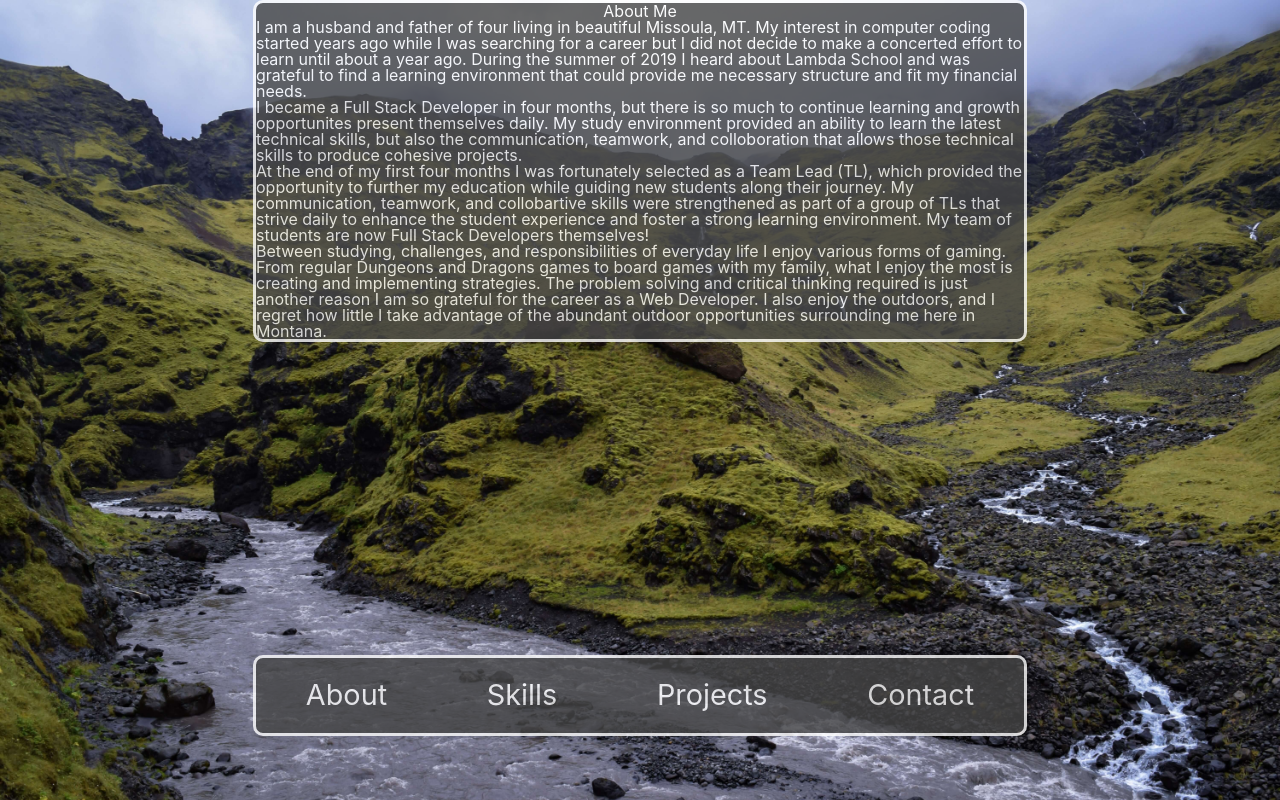
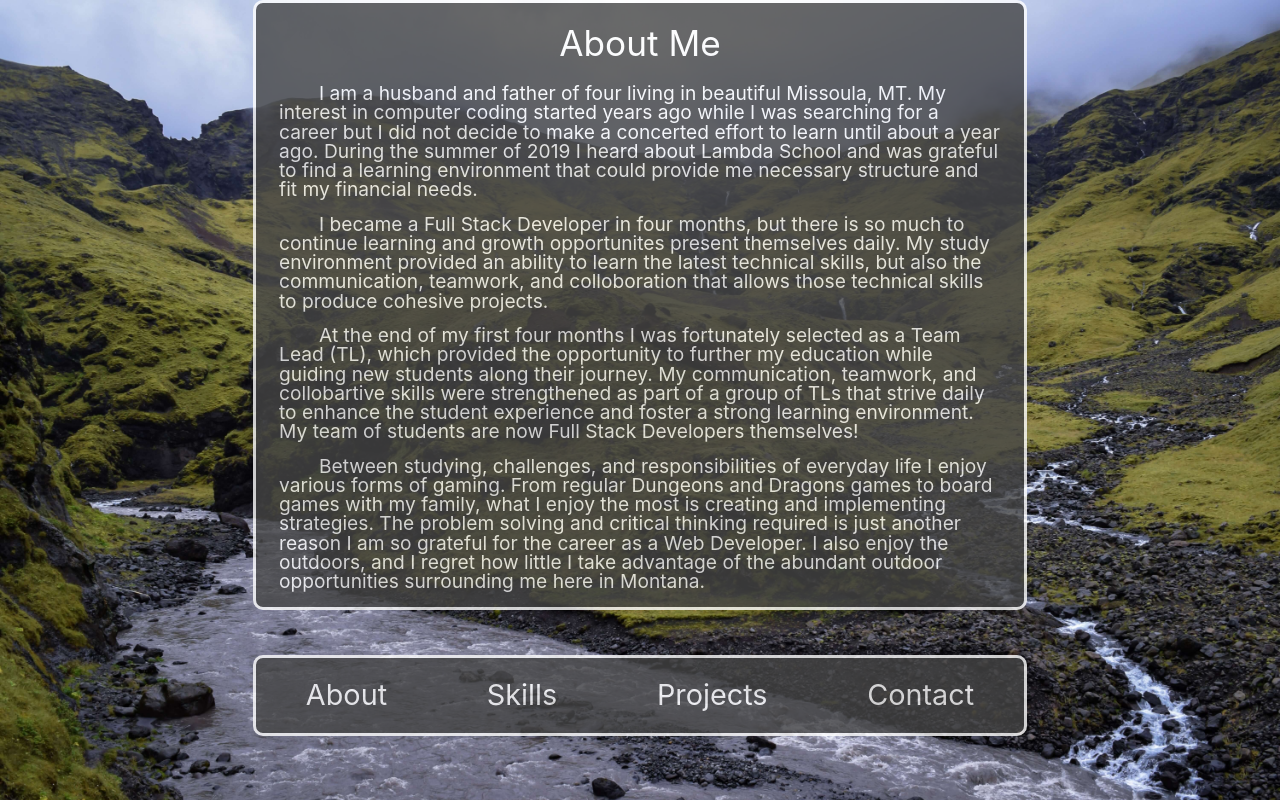
Before and after one commit to tsbarrett89/tb-portfolio, a React (Create React App) app: page /about in a window 1280 px wide. Built offline with nearby package versions, Linux system fonts and the light colour scheme; the HTML template or start-up script is replaced by a standard one.

Commit message:
styled AboutPage

```diff
--- a/src/style/aboutPage-styles.js
+++ b/src/style/aboutPage-styles.js
@@ -10,4 +10,16 @@ export const AboutContainer = styled.div `
     color: white;
     border: 3px solid white;
     border-radius: 10px;
+
+    h2 {
+        font-size: 2.2rem;
+        margin: 3% auto;
+    }
+
+    p {
+        font-size: 1.2rem;
+        text-indent: 40px;
+        margin-bottom: 2%;
+        padding: 0 3%;
+    }
 `
```
